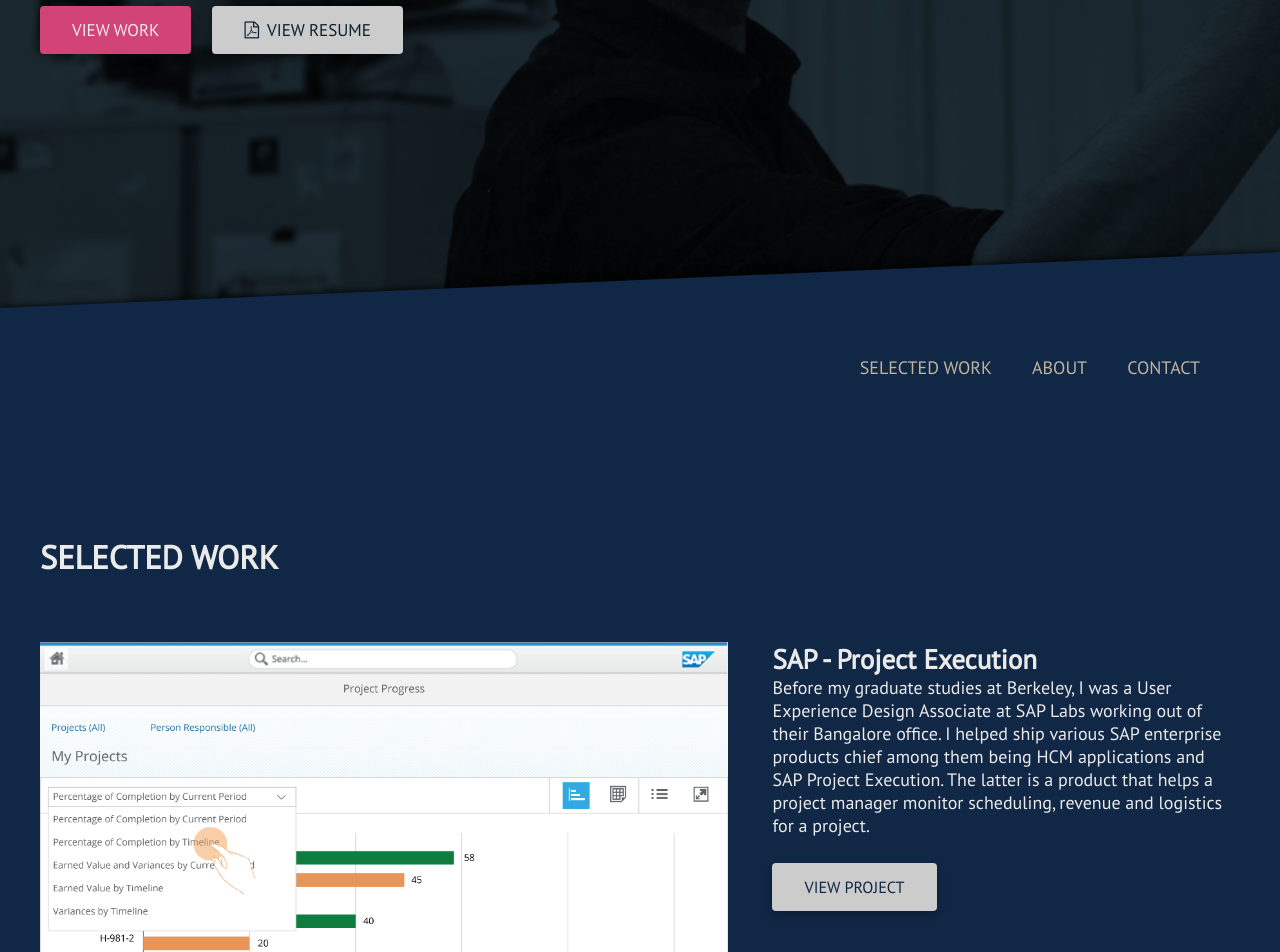
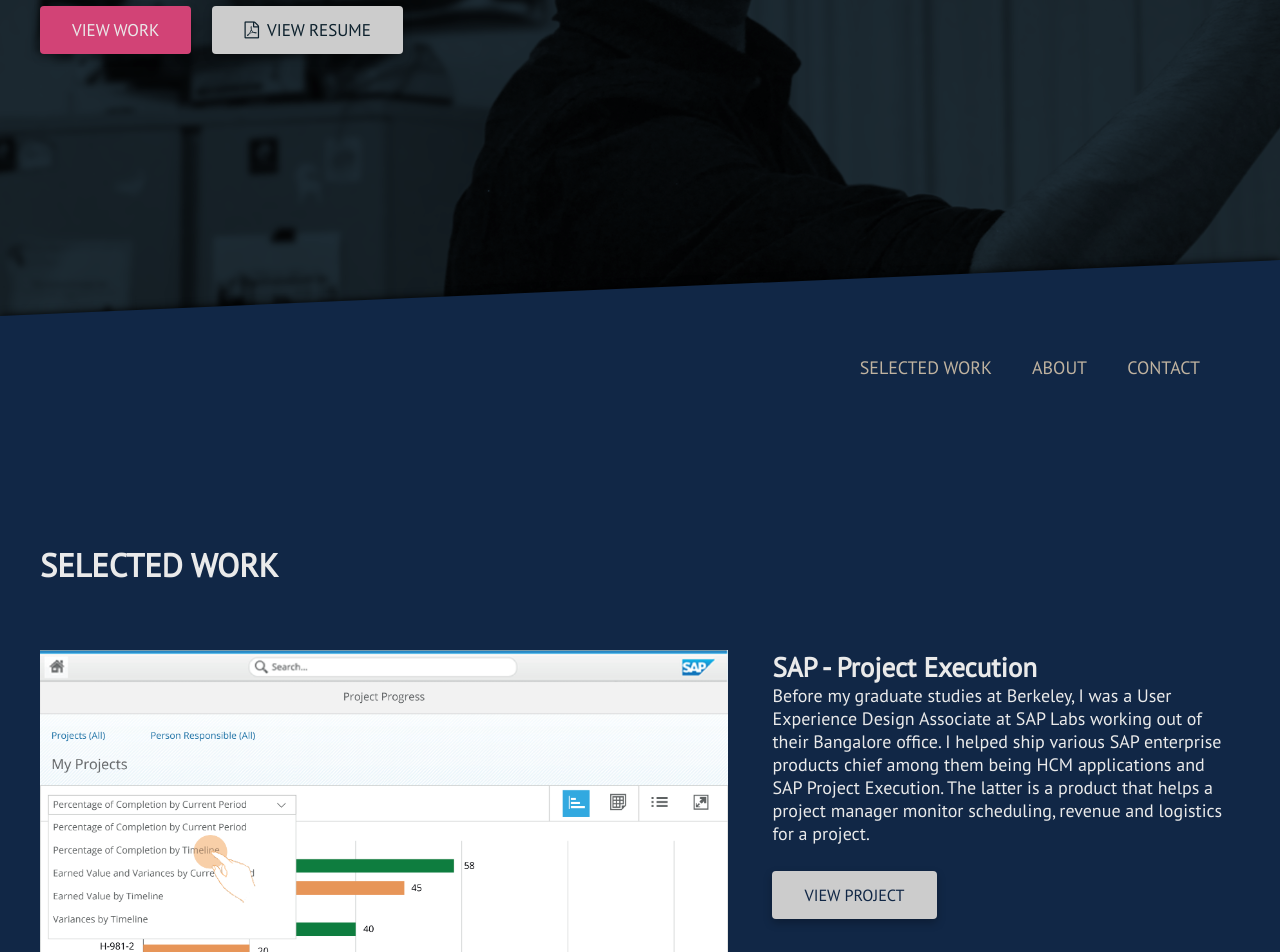
Before and after one commit to ganesh-iyer/ganesh-iyer.github.io, a Jekyll site: the page built from index.html, in a window 1280 px wide. Shown: the part 492-1444 px from the top of the page. Built offline with Jekyll 4.4.1, drawn with Linux system fonts in a browser that asks for light colours; nearby versions of some CDN libraries.

Commit message:
Minor bugs

```diff
--- a/css/app.sass
+++ b/css/app.sass
@@ -344,7 +344,7 @@
 	font-size: 1.8em
 	font-weight: bold
 .projects-wrap
-	margin-top: -$atom-spacing*16
+	margin-top: -$atom-spacing*15
 	// only for projects-wrap
 	+bp-baby-bear
 		padding: $atom-spacing*12 $atom-spacing*2 $atom-spacing*4 $atom-spacing*2
--- a/js/app.js
+++ b/js/app.js
@@ -30,7 +30,7 @@
         "At present, I'm in my final semester of grad school studying HCI and Data Visualization at UC Berkeley.",
         "Recently, I learned to sing in overtones - two notes at the same time!",
         "I speak 7 languages, half of them half as fluently as the other.",
-        "I also design beautiful cheat sheets. Here's a <a href='/ai.pdf' target = '_blank'>sample</a> I had done for my AI mid-term in Fall 2016.",
+        "I also design beautiful cheat sheets. Here's a <a href='/AI.pdf' target = '_blank'>sample</a> I had done for my AI mid-term in Fall 2016.",
         "Currently, I'm reading <a href='http://www.npr.org/2014/11/13/363123510/three-body-problem-asks-a-classic-sci-fi-question-in-chinese' target = '_blank'>The Three Body Problem by Cixin Liu</a>.",
         "Some of the designers I follow are Julie Zhou, Luke Wroblewski and Victor Papanek."],
         typeSpeed: 0,
```
Also changed, not shown: 2 other files.
